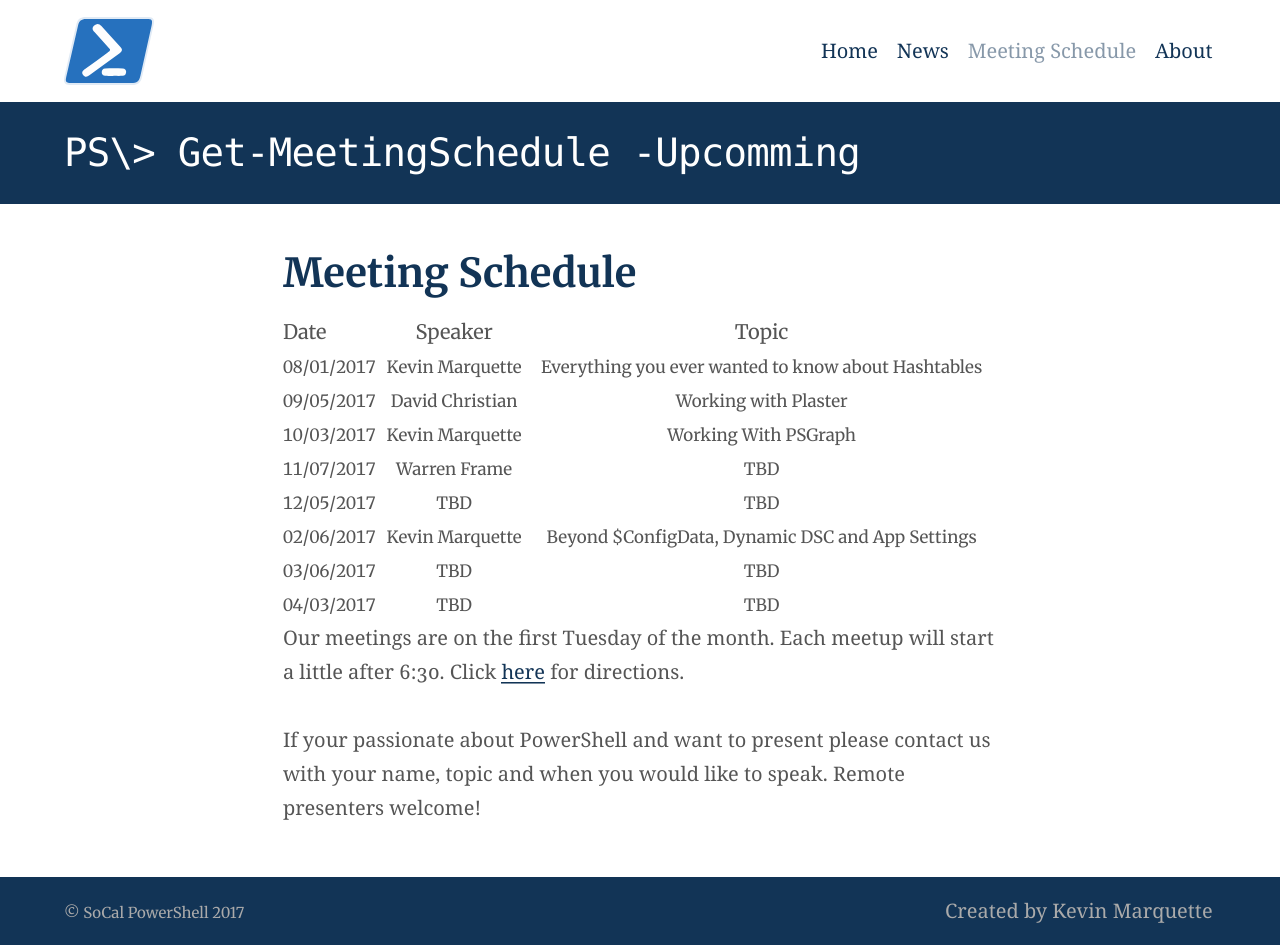
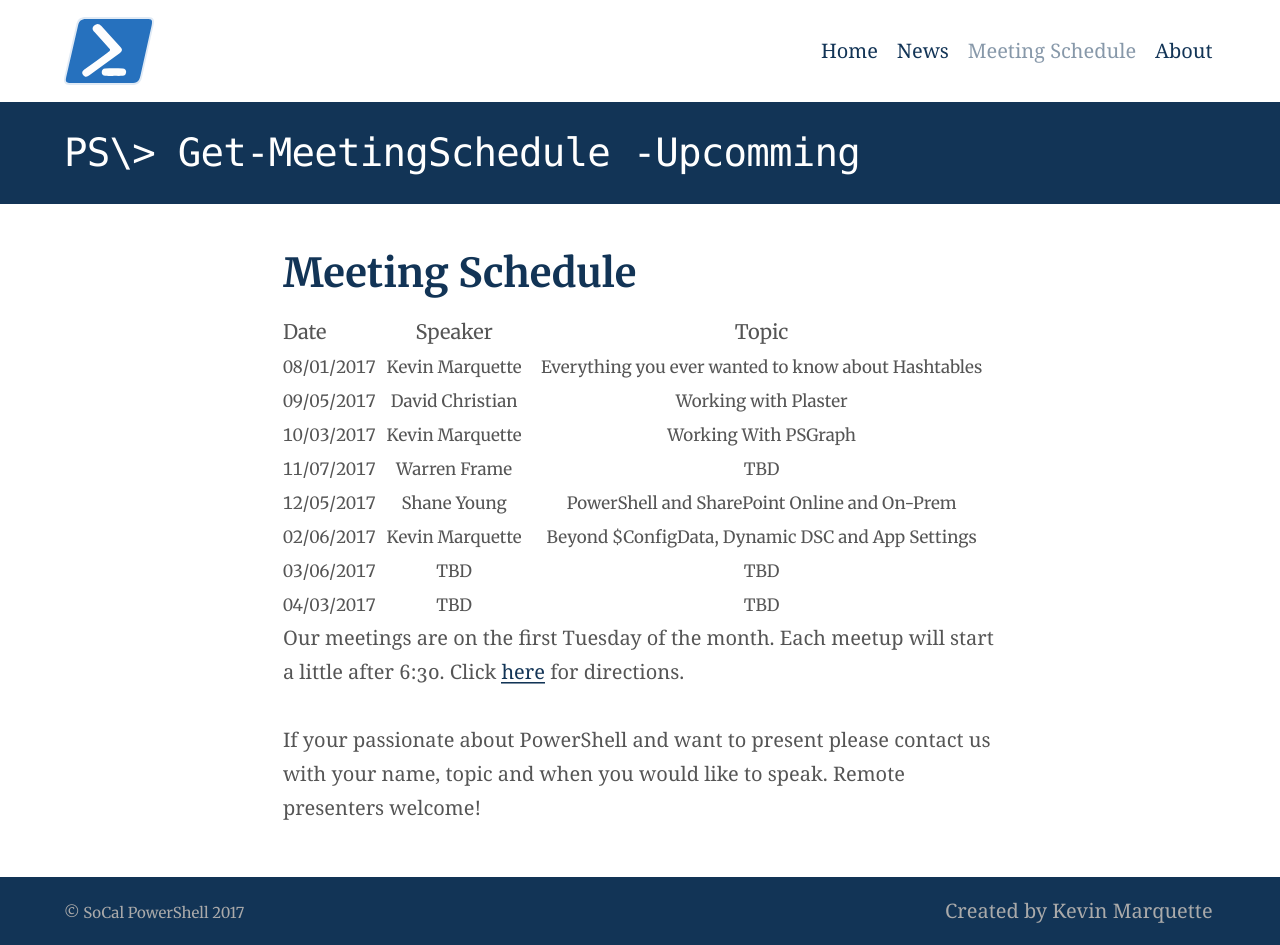
Before and after one commit to SoCalPowerShell/SoCalPowerShell.github.io, a Jekyll site: the page built from schedule.md, in a window 1280 px wide. Built offline with Jekyll 4.4.1, drawn with Linux system fonts in a browser that asks for light colours.

Commit message:
Add PowerShell and SharePoint Online and On-Prem to the schedule

```diff
--- a/schedule.md
+++ b/schedule.md
@@ -10,7 +10,7 @@ description: Upcomming meeting schedule
 | 09/05/2017 | David Christian |                 Working with Plaster                |
 | 10/03/2017 | Kevin Marquette |                 Working With PSGraph                |
 | 11/07/2017 |   Warren Frame  |                         TBD                         |
-| 12/05/2017 |       TBD       |                         TBD                         |
+| 12/05/2017 |   Shane Young   |     PowerShell and SharePoint Online and On-Prem    |
 | 02/06/2017 | Kevin Marquette |   Beyond $ConfigData, Dynamic DSC and App Settings  |
 | 03/06/2017 |       TBD       |                         TBD                         |
 | 04/03/2017 |       TBD       |                         TBD                         |
```
